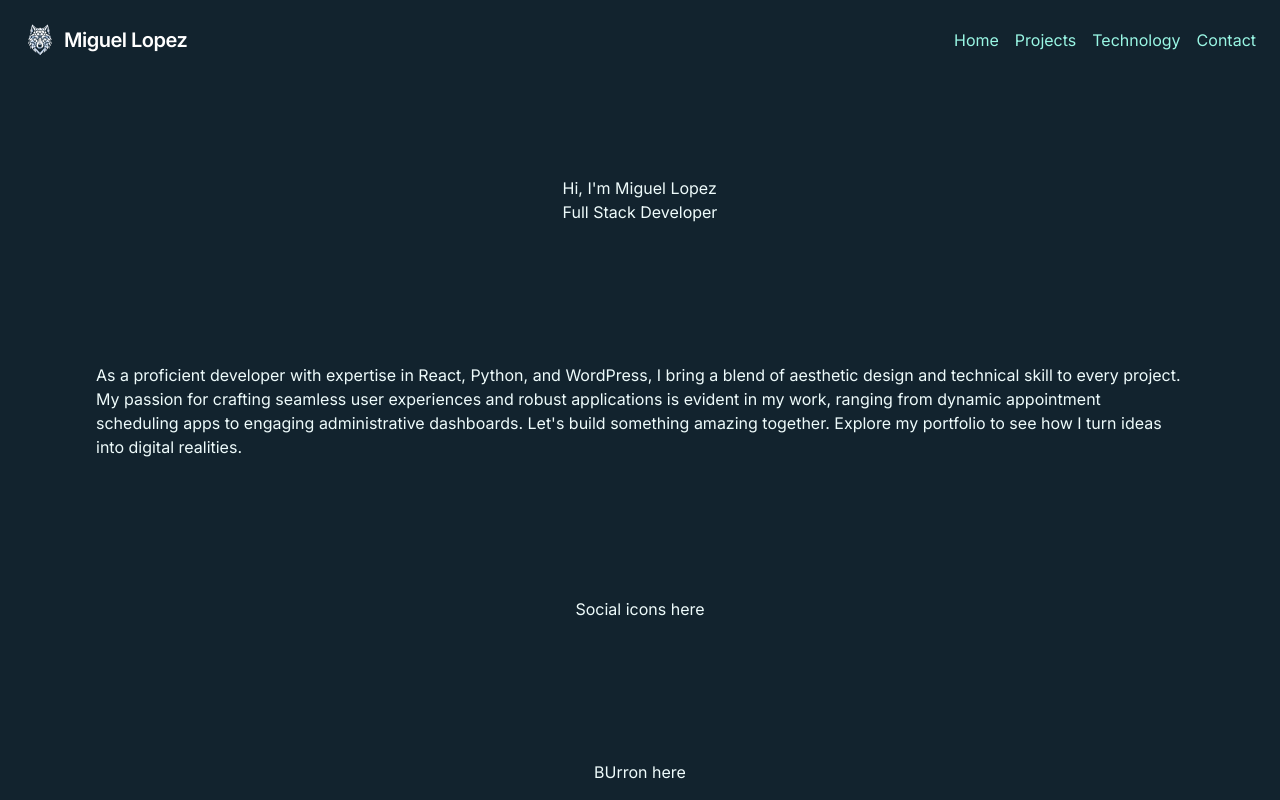
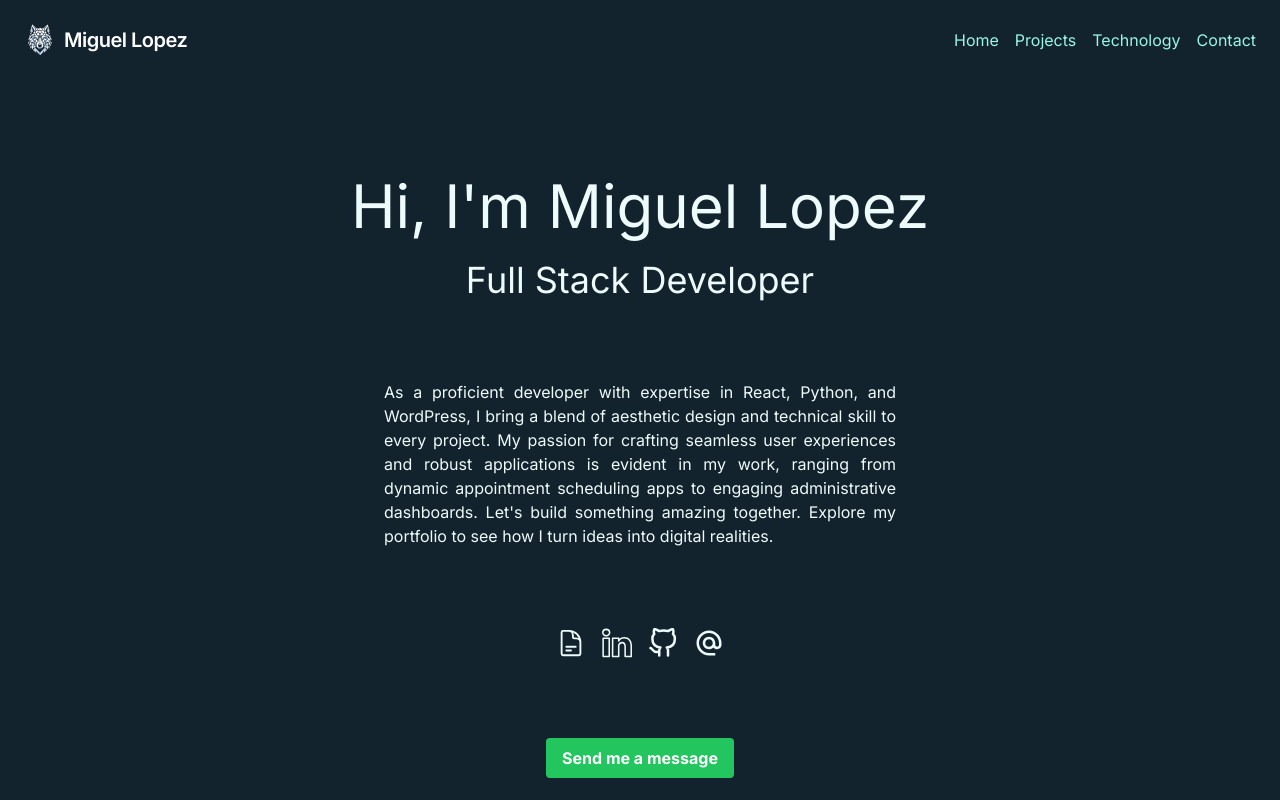
Before and after one commit to miguellopez-dev/miguellopez.dev, a Next.js app: page / in a window 1280 px wide. Shown: the top 800 px of the page. Built offline with nearby package versions, Linux system fonts and the light colour scheme.

Commit message:
Add Content and styles

```diff
--- a/app/page.tsx
+++ b/app/page.tsx
@@ -1,12 +1,18 @@
+import { HiOutlineDocumentText } from 'react-icons/hi2';
+import { SlSocialLinkedin } from 'react-icons/sl';
+import { FiGithub } from 'react-icons/fi';
+import { MdAlternateEmail } from 'react-icons/md';
+import { IconContext } from 'react-icons';
+
 export default function HomePage() {
     return (
-        <div className='flex min-h-screen flex-col items-center justify-between p-24'>
-            <div>
-                <h1>Hi, I'm Miguel Lopez</h1>
-                <h2>Full Stack Developer</h2>
+        <div className='flex min-h-screen flex-col items-center space-y-20 p-24'>
+            <div className='flex flex-col items-center  space-y-6'>
+                <h1 className='text-6xl'>Hi, I'm Miguel Lopez</h1>
+                <h2 className='text-4xl'>Full Stack Developer</h2>
             </div>
-            <div>
-                <p>
+            <div className='mx-72'>
+                <p className='text-justify'>
                     As a proficient developer with expertise in React, Python,
                     and WordPress, I bring a blend of aesthetic design and
                     technical skill to every project. My passion for crafting
@@ -17,10 +23,18 @@ export default function HomePage() {
                     ideas into digital realities.
                 </p>
             </div>
+            <div className='flex space-x-4 text-3xl'>
+                <HiOutlineDocumentText />
+
+                <SlSocialLinkedin />
+                <FiGithub />
+                <MdAlternateEmail />
+            </div>
             <div>
-                <p>Social icons here</p>
+                <button className='bg-green-500 hover:bg-green-700 text-white font-bold py-2 px-4 rounded'>
+                    Send me a message
+                </button>
             </div>
-            <div>BUrron here</div>
         </div>
     );
 }
```
Also changed, not shown: package.json (+5 -4 lines), 1 other file (tests, documents, lock files or other folders).
